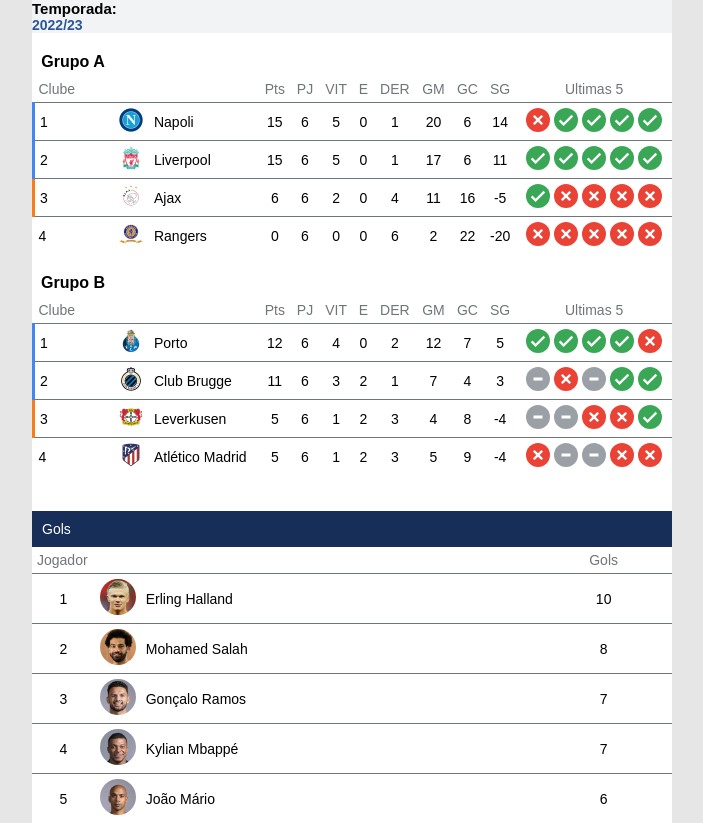
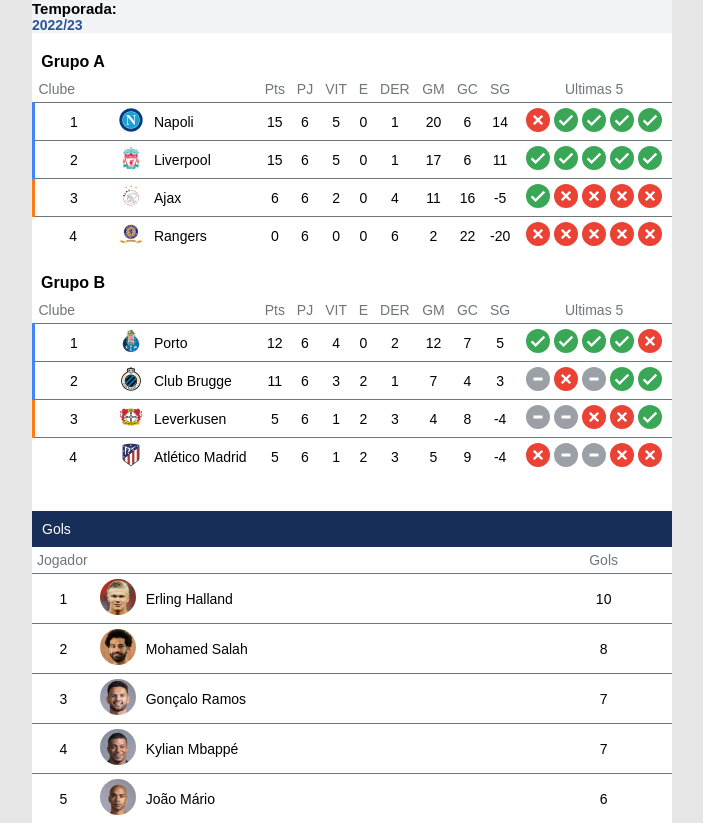
Before and after one commit to leonardohendler/ADS-Ulbra, a PHP site: page / in a window 1280 px wide. Shown: the part 100-923 px from the top of the page, without its empty margins (288-991 px from the left). Run offline with PHP 8.4, Linux system fonts and the light colour scheme.

Commit message:
Update style.css

```diff
--- a/Matérias/Introdução Web/Champions League - Tabela/style.css
+++ b/Matérias/Introdução Web/Champions League - Tabela/style.css
@@ -63,6 +63,7 @@
     border-top:0.1px solid #70757a;
     padding: 5px;
 
+
 }
 
 tr{
@@ -84,21 +85,19 @@
 
 .primeiro {
     border-left: solid #4285F4;
-    text-align: left;
+
 }
 
 .segundo {
     border-left: solid #4285F4;
-    text-align: left;
+
 }
 
 .terceiro {
     border-left:solid  #FA7B17;
-    text-align: left;
+
 }
-.quarto {
-    text-align: left;
-}
+
 
 .grupo{
     color: black;
```
